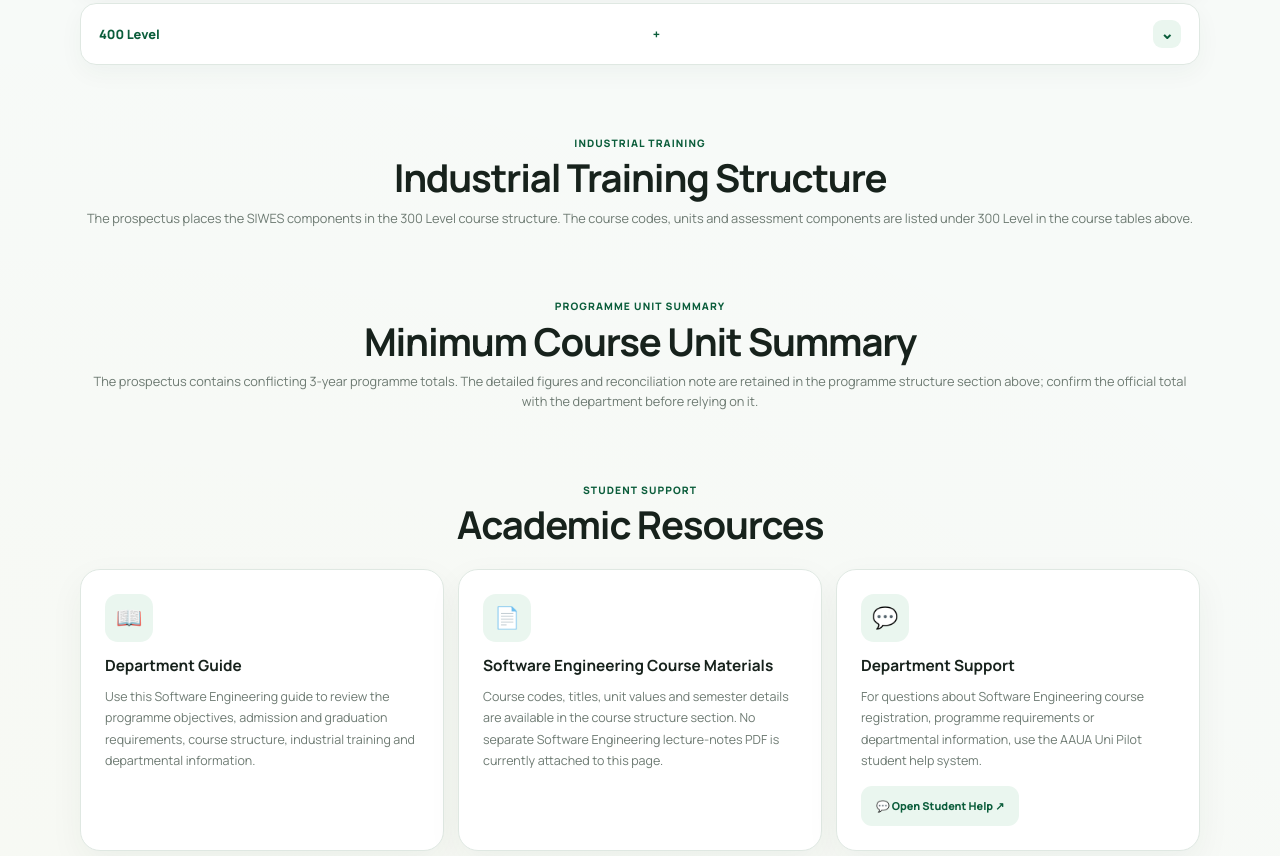
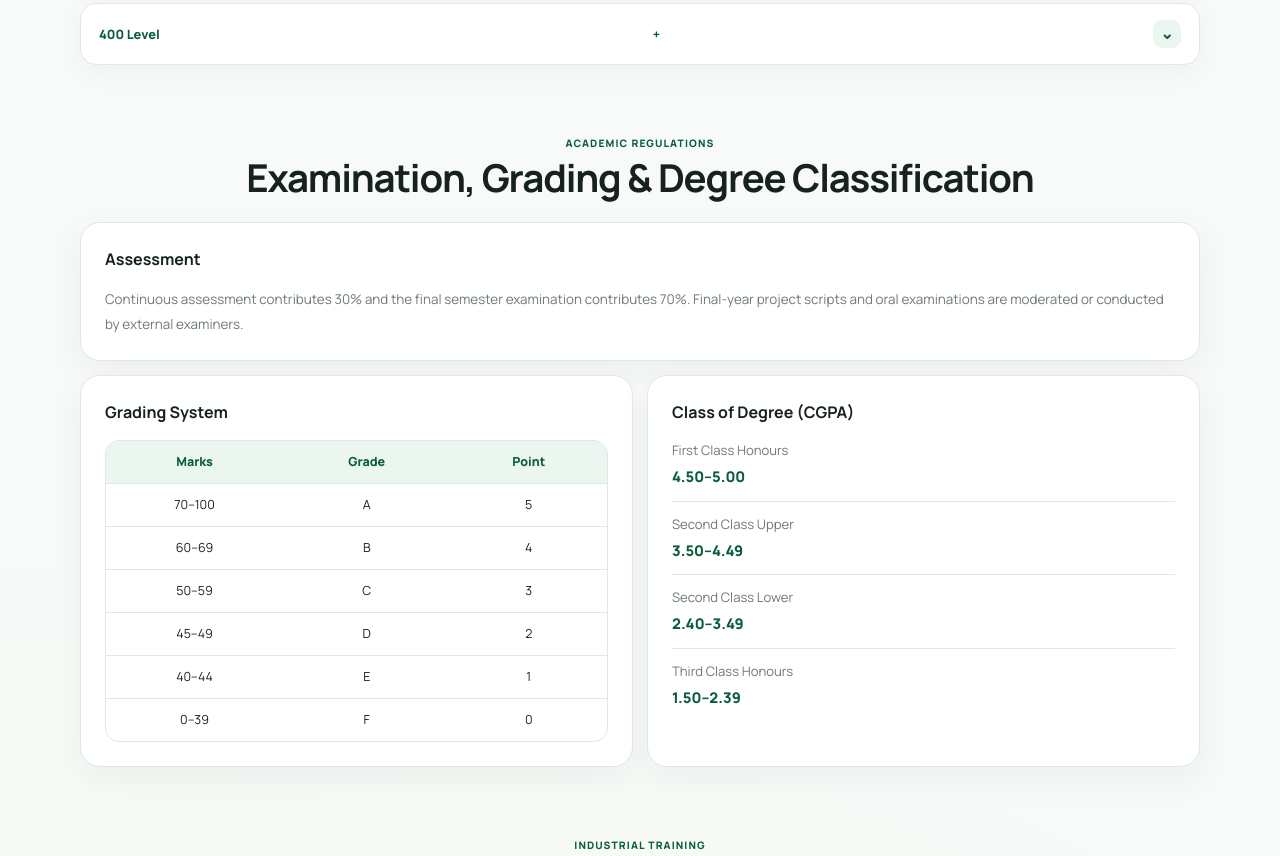
Before and after one commit to t78195417-ui/Tomi_Unipilot, a plain HTML site: page software-engineering.html in a window 1280 px wide. Shown: the part 4805-5661 px from the top of the page. Drawn offline with Linux system fonts and the light colour scheme.

Commit message:
Add academic regulations section after department courses

```diff
--- a/software-engineering.html
+++ b/software-engineering.html
@@ -270,6 +270,26 @@ footer{border-top:1px solid var(--border)}
   .reveal-on-scroll{opacity:1;transform:none}
 }
 
+
+/* ACADEMIC REGULATIONS */
+.regulations-section{margin:0 0 70px;scroll-margin-top:30px}
+.regulations-grid{display:grid;grid-template-columns:repeat(2,minmax(0,1fr));gap:14px}
+.regulations-card{background:#fff;border:1px solid var(--border,#dfe8e2);border-radius:20px;padding:24px;box-shadow:0 12px 35px rgba(6,59,38,.05)}
+.regulations-card.assessment{grid-column:1/-1}
+.regulations-card h3{margin:0 0 15px;color:var(--text,#17221c);font-size:1rem}
+.regulations-card p{margin:0;color:var(--muted,#6d7a72);font-size:.84rem;line-height:1.8}
+.grading-table{width:100%;border-collapse:separate;border-spacing:0;overflow:hidden;border:1px solid var(--border,#dfe8e2);border-radius:14px}
+.grading-table th,.grading-table td{padding:11px 12px;text-align:center;border-bottom:1px solid var(--border,#dfe8e2);font-size:.78rem}
+.grading-table th{background:var(--light-green,#eaf6ef);color:var(--green,#0b5d3b);font-weight:800}
+.grading-table tr:last-child td{border-bottom:0}
+.degree-list{display:grid;gap:0}
+.degree-item{padding:12px 0;border-bottom:1px solid var(--border,#dfe8e2)}
+.degree-item:first-child{padding-top:0}
+.degree-item:last-child{padding-bottom:0;border-bottom:0}
+.degree-item span{display:block;color:var(--muted,#6d7a72);font-size:.82rem;margin-bottom:4px}
+.degree-item strong{display:block;color:var(--green,#0b5d3b);font-size:.92rem;font-weight:800}
+@media(max-width:700px){.regulations-grid{grid-template-columns:1fr}.regulations-card.assessment{grid-column:auto}.regulations-card{padding:21px}.grading-table th,.grading-table td{padding:10px 8px}}
+
 </style>
   <link rel="stylesheet" href="site-navigation.css">
 </head>
@@ -453,6 +473,43 @@ footer{border-top:1px solid var(--border)}
   </div>
 </section>
 
+
+<section class="department-section regulations-section" id="academic-regulations">
+  <div class="section-heading">
+    <span>Academic Regulations</span>
+    <h2>Examination, Grading &amp; Degree Classification</h2>
+  </div>
+  <div class="regulations-grid">
+    <div class="regulations-card assessment">
+      <h3>Assessment</h3>
+      <p>Continuous assessment contributes 30% and the final semester examination contributes 70%. Final-year project scripts and oral examinations are moderated or conducted by external examiners.</p>
+    </div>
+    <div class="regulations-card">
+      <h3>Grading System</h3>
+      <table class="grading-table">
+        <thead><tr><th>Marks</th><th>Grade</th><th>Point</th></tr></thead>
+        <tbody>
+          <tr><td>70–100</td><td>A</td><td>5</td></tr>
+          <tr><td>60–69</td><td>B</td><td>4</td></tr>
+          <tr><td>50–59</td><td>C</td><td>3</td></tr>
+          <tr><td>45–49</td><td>D</td><td>2</td></tr>
+          <tr><td>40–44</td><td>E</td><td>1</td></tr>
+          <tr><td>0–39</td><td>F</td><td>0</td></tr>
+        </tbody>
+      </table>
+    </div>
+    <div class="regulations-card">
+      <h3>Class of Degree (CGPA)</h3>
+      <div class="degree-list">
+        <div class="degree-item"><span>First Class Honours</span><strong>4.50–5.00</strong></div>
+        <div class="degree-item"><span>Second Class Upper</span><strong>3.50–4.49</strong></div>
+        <div class="degree-item"><span>Second Class Lower</span><strong>2.40–3.49</strong></div>
+        <div class="degree-item"><span>Third Class Honours</span><strong>1.50–2.39</strong></div>
+      </div>
+    </div>
+  </div>
+</section>
+
 <section class="department-section" id="siwes">
 <div class="section-heading"><span>Industrial Training</span><h2>Industrial Training Structure</h2><p>The prospectus places the SIWES components in the 300 Level course structure. The course codes, units and assessment components are listed under 300 Level in the course tables above.</p></div>
 </section>
```
